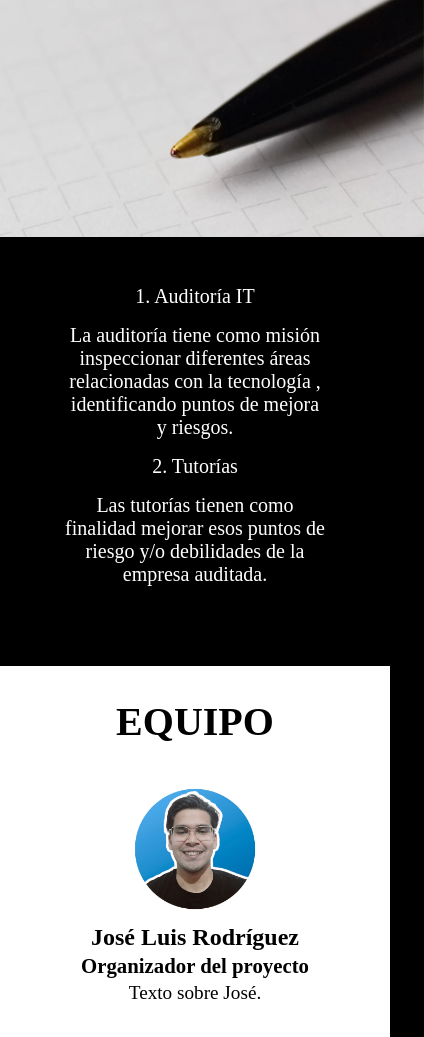
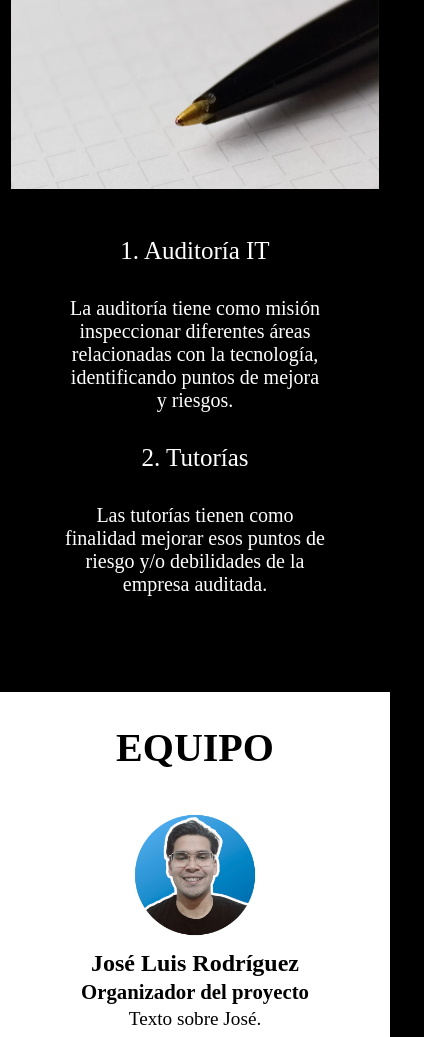
Before and after one commit to AnaliaRio/Checkit, a React app: page / in a window 390 px wide. Shown: the part 1815-2852 px from the top of the page, 424 px wide, since content can reach past the window. Built offline with nearby package versions, Linux system fonts and the light colour scheme; a web font is replaced by a local one.

Commit message:
Optimized responsive design Section 2

```diff
--- a/src/components/Section2.js
+++ b/src/components/Section2.js
@@ -11,7 +11,7 @@ const Section2 = () => {
           <p className='section2__boxparagraph1'>1. Auditoría IT</p>
           <p className='section2__boxparagraph2'>
             La auditoría tiene como misión inspeccionar diferentes áreas
-            relacionadas con la tecnología , identificando puntos de mejora y
+            relacionadas con la tecnología, identificando puntos de mejora y
             riesgos.
           </p>
           <p className='section2__boxparagraph1'>2. Tutorías</p>
--- a/src/styles/components/Section2.scss
+++ b/src/styles/components/Section2.scss
@@ -17,7 +17,7 @@
   }
 
   &__boxparagraph1 {
-    font-size: 20px;
+    font-size: 25px;
     color: $white;
     text-align: center;
   }
@@ -25,20 +25,25 @@
   &__boxparagraph2 {
     font-size: 20px;
     color: $white;
-    padding: 1rem;
+    padding: 2rem 1rem;
     text-align: center;
     @media all and (min-width: 800px) {
-      padding: 1rem;
+      padding: 2rem 2rem;
     }
     @media all and (min-width: 1200px) {
-      padding: 1rem;
+      padding: 2rem 7rem;
     }
   }
 }
 
-
 .imgS {
-  height: 15rem;
+  height: 12rem;
+  @media all and (min-width: 800px) {
+    height: 14rem;
+  }
+  @media all and (min-width: 1200px) {
+    height: 15rem;
+  }
 }
 
 .div {
--- a/src/styles/components/Section5.scss
+++ b/src/styles/components/Section5.scss
@@ -72,8 +72,6 @@
     }
   }
 }
-
-
 
 input::-webkit-outer-spin-button,
 input::-webkit-inner-spin-button {
```
